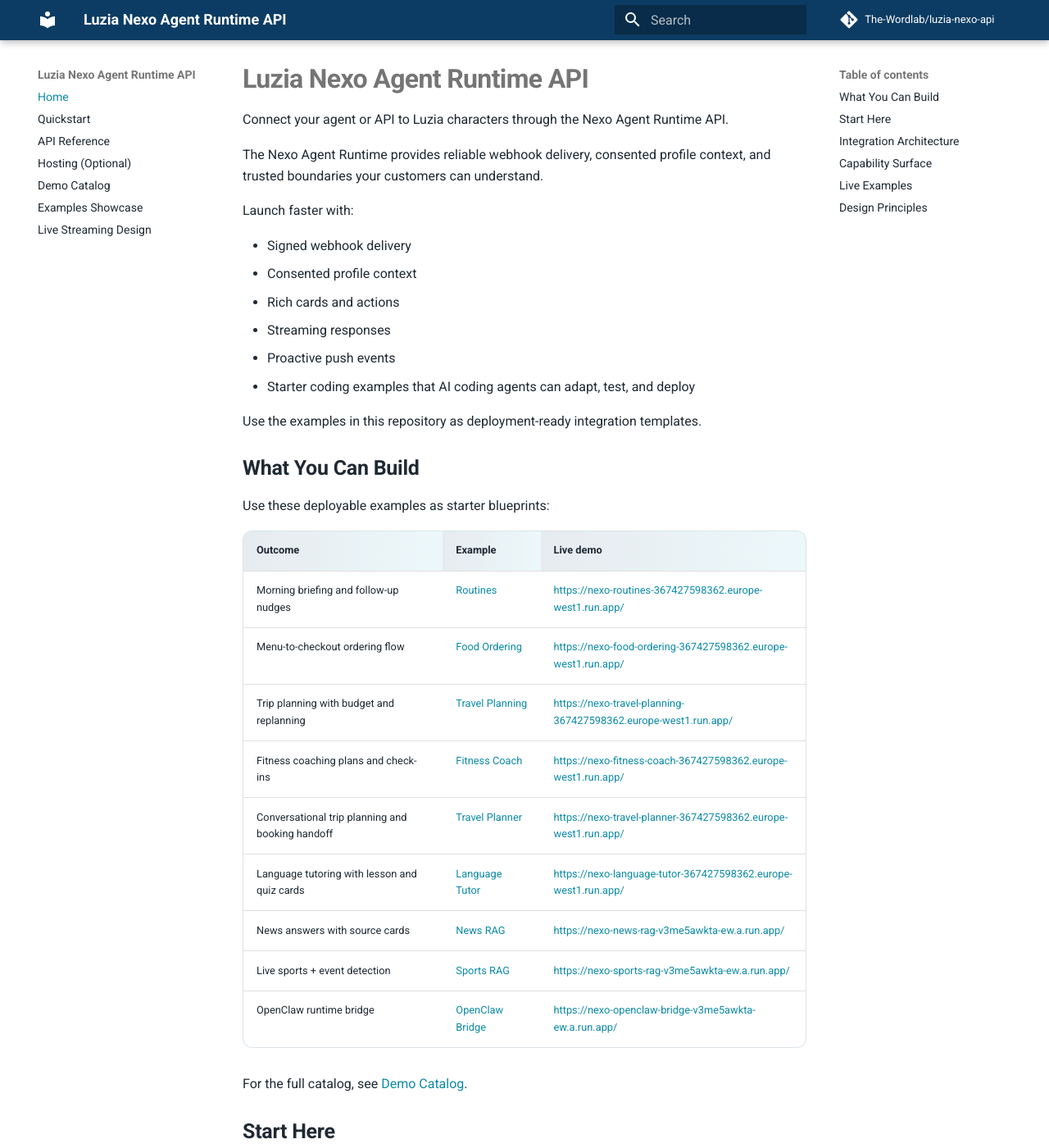
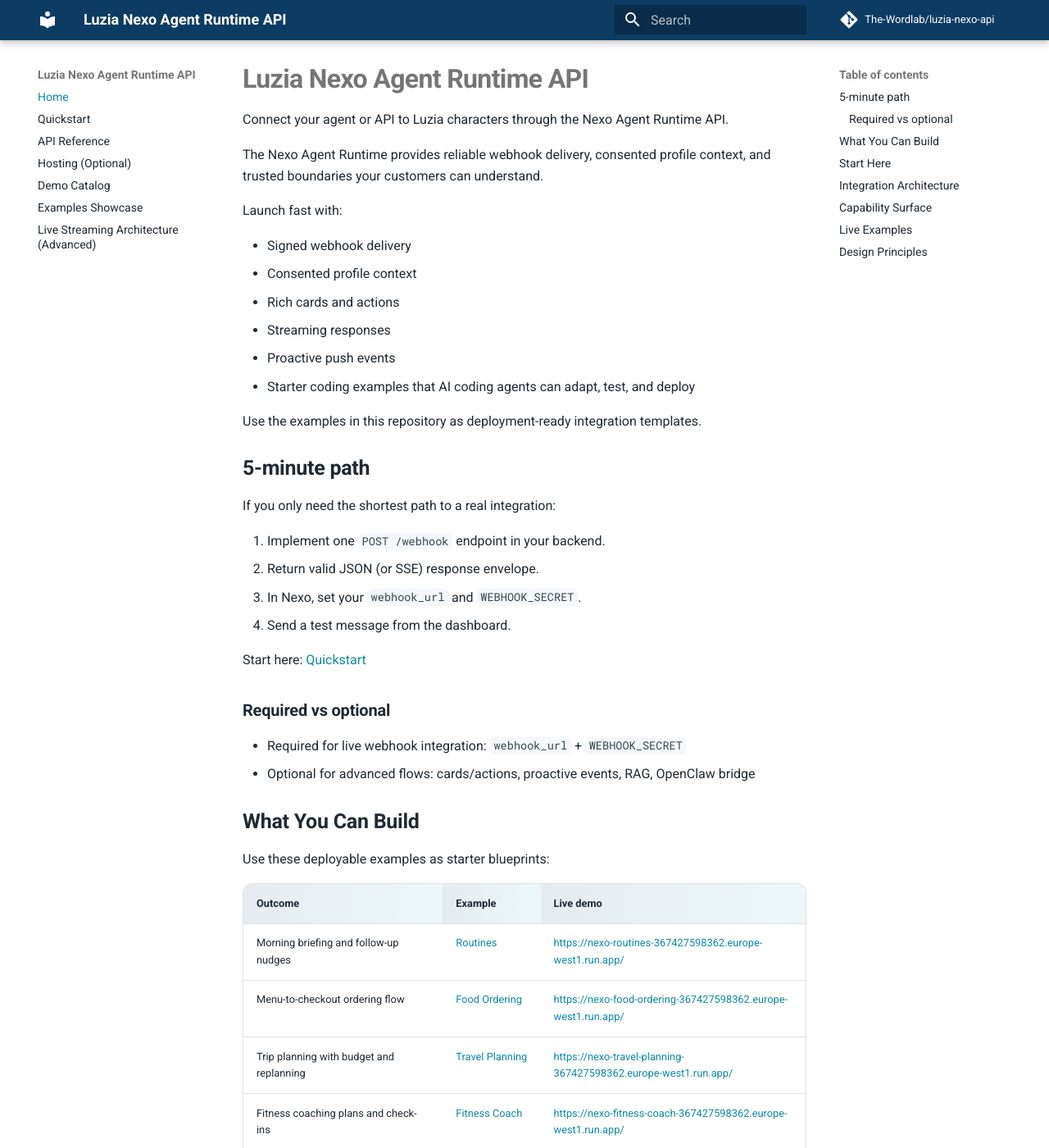
Before and after one commit to The-Wordlab/luzia-nexo-api, an MkDocs documentation site: the page built from docs/index.md, in a window 1280 px wide and 1400 px high. Shown: the whole window at 82% size. Built offline with MkDocs 1.6.1 and Material for MkDocs 9.7.7, drawn with Linux system fonts in a browser that asks for light colours; comment, search, counter and statistics services are not loaded; some of the changed text lies outside the part shown.

Commit message:
Tighten outward docs: 5-minute webhook path and clear required vs optional

```diff
--- a/docs/index.md
+++ b/docs/index.md
@@ -4,7 +4,7 @@
 
 The Nexo Agent Runtime provides reliable webhook delivery, consented profile context, and trusted boundaries your customers can understand.
 
-Launch faster with:
+Launch fast with:
 
 - Signed webhook delivery
 - Consented profile context
@@ -14,6 +14,22 @@
 - Starter coding examples that AI coding agents can adapt, test, and deploy
 
 Use the examples in this repository as deployment-ready integration templates.
+
+## 5-minute path
+
+If you only need the shortest path to a real integration:
+
+1. Implement one `POST /webhook` endpoint in your backend.
+2. Return valid JSON (or SSE) response envelope.
+3. In Nexo, set your `webhook_url` and `WEBHOOK_SECRET`.
+4. Send a test message from the dashboard.
+
+Start here: [Quickstart](quickstart.md)
+
+### Required vs optional
+
+- Required for live webhook integration: `webhook_url` + `WEBHOOK_SECRET`
+- Optional for advanced flows: cards/actions, proactive events, RAG, OpenClaw bridge
 
 ## What You Can Build
 
@@ -35,7 +51,7 @@
 
 ## Start Here
 
-1. [Quickstart](quickstart.md) - get a webhook running.
+1. [Quickstart](quickstart.md) - get a webhook live in minutes.
 2. [Demo Catalog](demos.md) - browse all demos and live services.
 3. [Examples Deep Dive](examples-showcase.md) - inspect full RAG and response patterns.
 4. [API Reference](partner-api-reference.md) - integrate contract details.
--- a/mkdocs.yml
+++ b/mkdocs.yml
@@ -47,4 +47,4 @@
   - Hosting (Optional): hosting.md
   - Demo Catalog: demos.md
   - Examples Showcase: examples-showcase.md
-  - Live Streaming Design: design-live-streaming.md
+  - Live Streaming Architecture (Advanced): design-live-streaming.md
```
Also changed, not shown: README.md (+9 -2 lines), docs/design-live-streaming.md (+3 -0 lines), docs/hosting.md (+10 -1 lines), docs/quickstart.md (+10 -2 lines).
